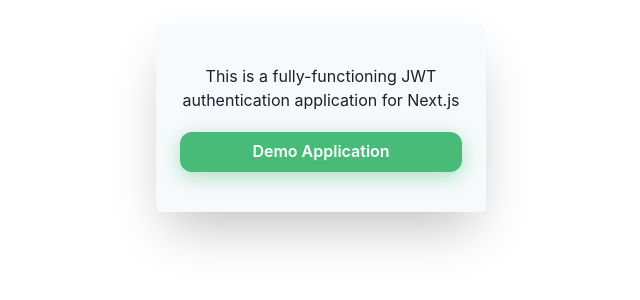
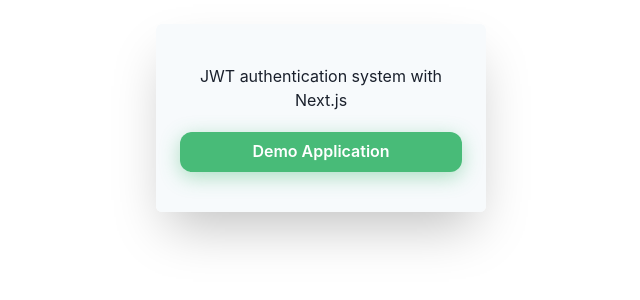
Before and after one commit to alvinmdj/mern-jwt-auth, a Next.js app in the folder client/: page / in a window 1280 px wide. Shown: the top 300 px of the page, without its empty margins (319-959 px from the left). Built offline with nearby package versions, Linux system fonts and the light colour scheme.

Commit message:
Update index.js

```diff
--- a/client/pages/index.js
+++ b/client/pages/index.js
@@ -29,7 +29,7 @@ export default function Home() {
           overflow={'hidden'}>
           <Box bg={useColorModeValue('gray.50', 'gray.900')} px={6} py={10}>
             <Text textAlign={'center'}>
-              This is a fully-functioning JWT authentication application for Next.js
+              JWT authentication system with Next.js
             </Text>
             <Button
               onClick={() => router.push('/login')}
```
